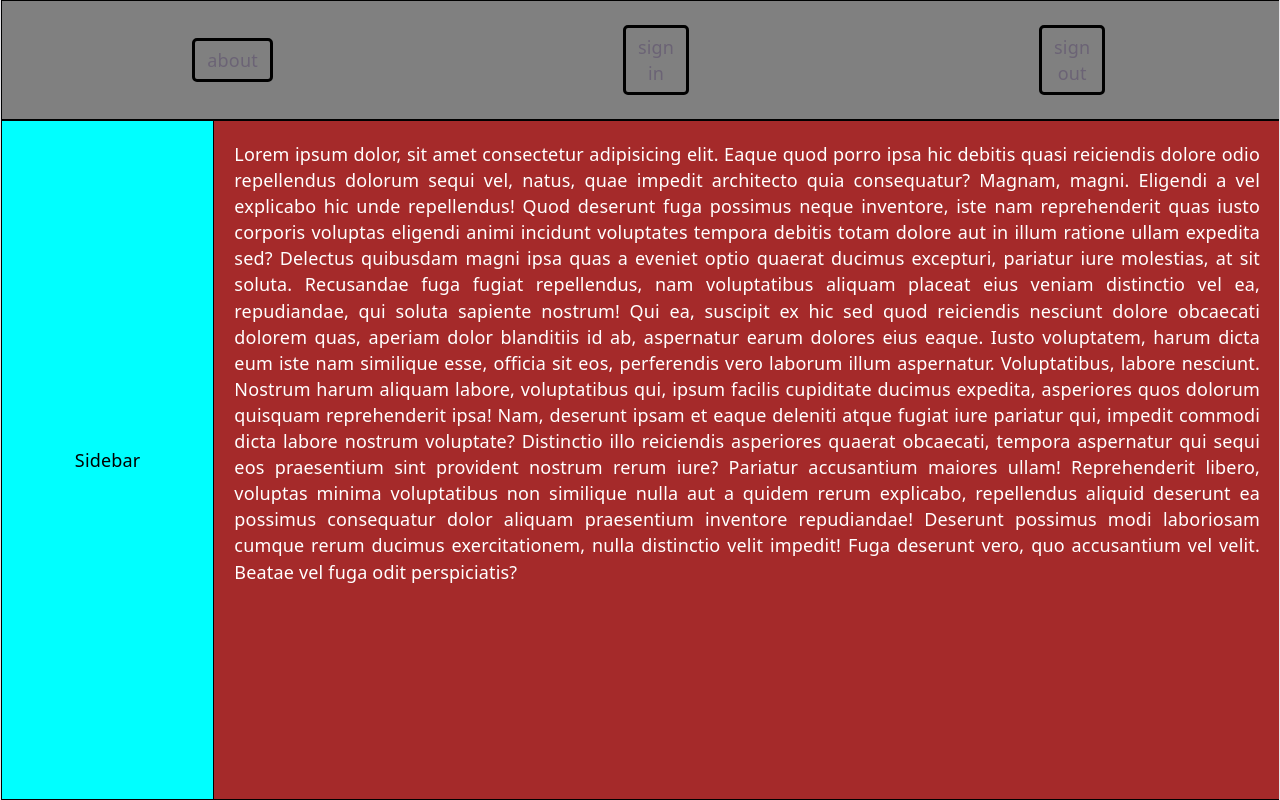
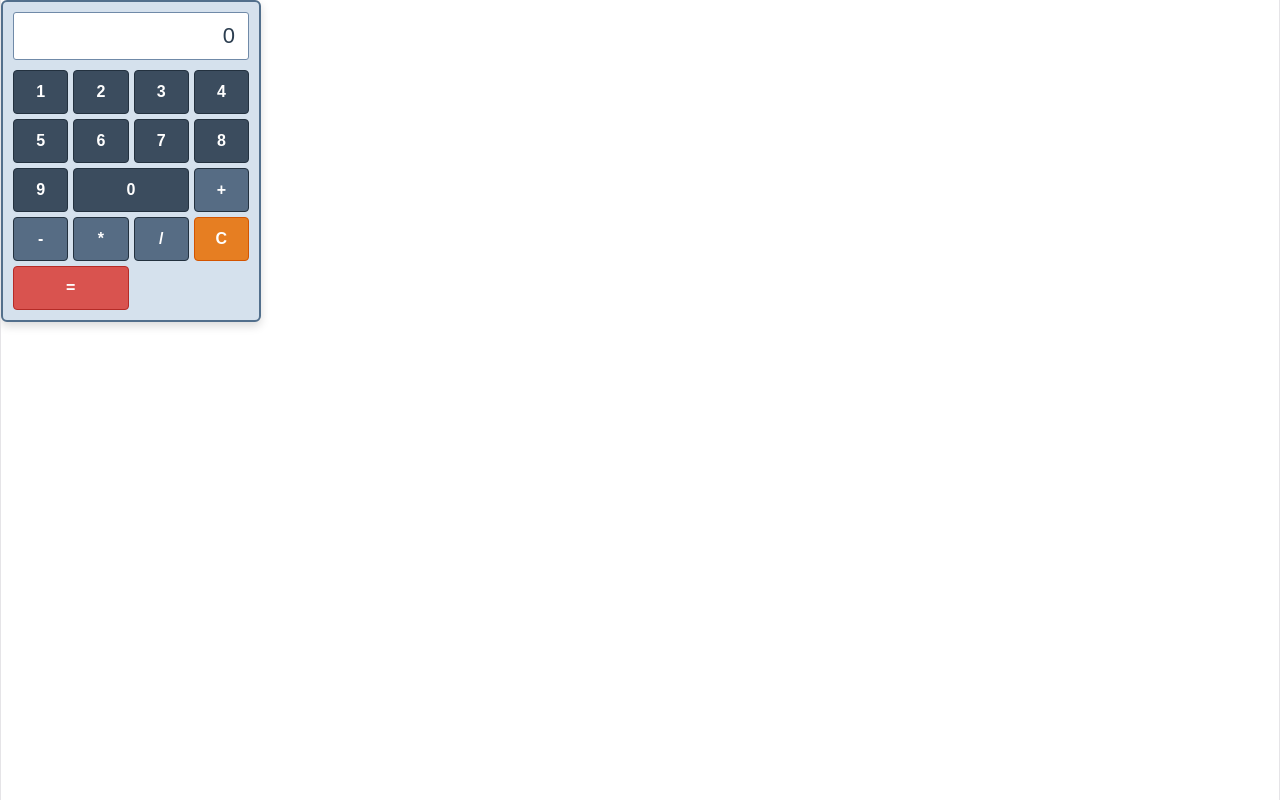
Before and after one commit to guptaprince07/Front_End_Engineering_G13, a React app in the folder React_projects/myapp/: page / in a window 1280 px wide. Built offline with nearby package versions, Linux system fonts and the light colour scheme; the HTML template or start-up script is replaced by a standard one.

Commit message:
calculator project

```diff
--- a/React_projects/myapp/src/App.jsx
+++ b/React_projects/myapp/src/App.jsx
@@ -1,5 +1,6 @@
 import Navbar from "./components/Navbar"
-// import './app.css'
+import Result from "./components/Result"
+import './app.css'
 //import image1 from './assets/images/image1.jpg'
 //import Welcome from "./components/Welcome"
 //import Add from "./components/Add"
@@ -7,11 +8,12 @@ import Navbar from "./components/Navbar"
 function App() {
   return (
     <>
-    <Navbar>
-     </Navbar>
+    {/* <Navbar>
+     </Navbar>  */}
      {/* <img src="/public/images/image1.jpg" alt='image1'/> */}
      {/* <Welcome></Welcome> */}
      {/* <Add></Add> */}
+     <Result></Result>
     </>
   )
 }
--- a/React_projects/myapp/src/components/Login.jsx
+++ b/React_projects/myapp/src/components/Login.jsx
@@ -6,9 +6,9 @@ function Signin() {
   const [message, setMessage] = useState('');
 
   const handleLogin = (e) => {
-    e.preventDefault(); // Prevents the page from refreshing on form submit
+    e.preventDefault();
 
-    // Check credentials as per assignment requirement
+
     if (username === 'Ram' && password === 'Ram123') {
       setMessage('Welcome Ram!');
     } else {
--- /dev/null
+++ b/React_projects/myapp/src/components/Result.css
@@ -0,0 +1,80 @@
+.calculator-container {
+  width: 260px;
+  background-color: #d5e1ed;
+  border: 2px solid #526f8c;
+  border-radius: 6px;
+  padding: 10px;
+  font-family: Arial, sans-serif;
+  box-shadow: 0 4px 10px rgba(0, 0, 0, 0.15);
+}
+
+.calculator-display {
+  background-color: #ffffff;
+  border: 1px solid #708aa8;
+  border-radius: 3px;
+  padding: 10px 12px;
+  font-size: 22px;
+  text-align: right;
+  margin-bottom: 10px;
+  min-height: 30px;
+  color: #2c3e50;
+  letter-spacing: 1px;
+  overflow-x: auto;
+}
+
+.keypad-grid {
+  display: grid;
+  grid-template-columns: repeat(4, 1fr);
+  gap: 5px;
+}
+
+.calc-btn {
+  background-color: #3b4c5e;
+  color: #ffffff;
+  border: 1px solid #23313f;
+  padding: 12px 0;
+  font-size: 16px;
+  font-weight: bold;
+  cursor: pointer;
+  border-radius: 4px;
+  transition: background-color 0.15s ease;
+}
+
+.calc-btn:hover {
+  background-color: #4f6479;
+}
+
+.calc-btn:active {
+  background-color: #2b3845;
+}
+
+.zero-btn {
+  grid-column: span 2;
+}
+
+.op-btn {
+  background-color: #566c84;
+}
+
+.op-btn:hover {
+  background-color: #6a829c;
+}
+
+.clear-btn {
+  background-color: #e67e22;
+  border-color: #d35400;
+}
+
+.clear-btn:hover {
+  background-color: #f39c12;
+}
+
+.equals-btn {
+  background-color: #d9534f;
+  border-color: #b52b27;
+  grid-column: span 2;
+}
+
+.equals-btn:hover {
+  background-color: #c9302c;
+}
--- /dev/null
+++ b/React_projects/myapp/src/components/Result.jsx
@@ -0,0 +1,74 @@
+import React, { useState } from 'react';
+import './Result.css';
+
+export default function Result() {
+  const [input, setInput] = useState('');
+  const [isCalculated, setIsCalculated] = useState(false);
+
+  // Handle clicking numbers and operators
+  const handleButtonClick = (value) => {
+    if (isCalculated) {
+      // If an operator is clicked after calculation, continue with the result
+      if (['+', '-', '*', '/'].includes(value)) {
+        setIsCalculated(false);
+      } else {
+        // If a number is clicked, start a new calculation
+        setInput('');
+        setIsCalculated(false);
+      }
+    }
+    setInput((prev) => prev + value);
+  };
+
+  // Clear the display
+  const handleClear = () => {
+    setInput('');
+    setIsCalculated(false);
+  };
+
+  // Evaluate the expression and display the result
+  const handleCalculate = () => {
+    try {
+      // Using Function constructor as a safer alternative to eval
+      const evaluatedResult = Function(`'use strict'; return (${input})`)();
+      setInput(String(evaluatedResult));
+      setIsCalculated(true);
+    } catch (error) {
+      setInput('Error');
+      setIsCalculated(true);
+    }
+  };
+
+  return (
+    <div className="calculator-container">
+      {/* Calculator Display Screen */}
+      <div className="calculator-display">
+        {input || '0'}
+      </div>
+
+      {/* Calculator Keypad */}
+      <div className="keypad-grid">
+        {/* Digits 1 to 9 and 0 */}
+        {[1, 2, 3, 4, 5, 6, 7, 8, 9, 0].map((num) => (
+          <button
+            key={num}
+            className={`calc-btn ${num === 0 ? 'zero-btn' : ''}`}
+            onClick={() => handleButtonClick(String(num))}
+          >
+            {num}
+          </button>
+        ))}
+
+        {/* Operators */}
+        <button className="calc-btn op-btn" onClick={() => handleButtonClick('+')}>+</button>
+        <button className="calc-btn op-btn" onClick={() => handleButtonClick('-')}>-</button>
+        <button className="calc-btn op-btn" onClick={() => handleButtonClick('*')}>*</button>
+        <button className="calc-btn op-btn" onClick={() => handleButtonClick('/')}>/</button>
+
+        {/* Control Buttons */}
+        <button className="calc-btn clear-btn" onClick={handleClear}>C</button>
+        <button className="calc-btn equals-btn" onClick={handleCalculate}>=</button>
+      </div>
+    </div>
+  );
+}
```
